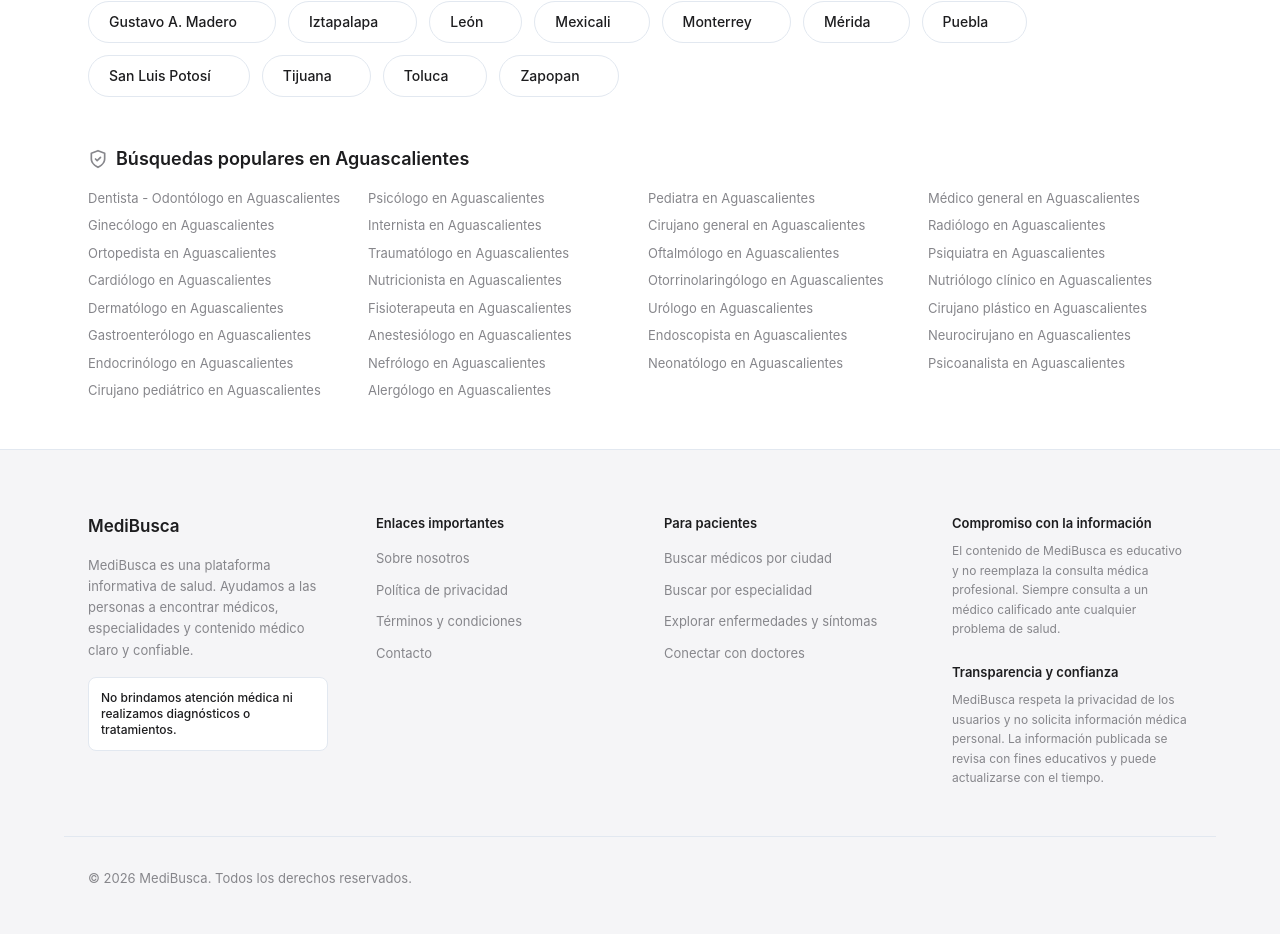
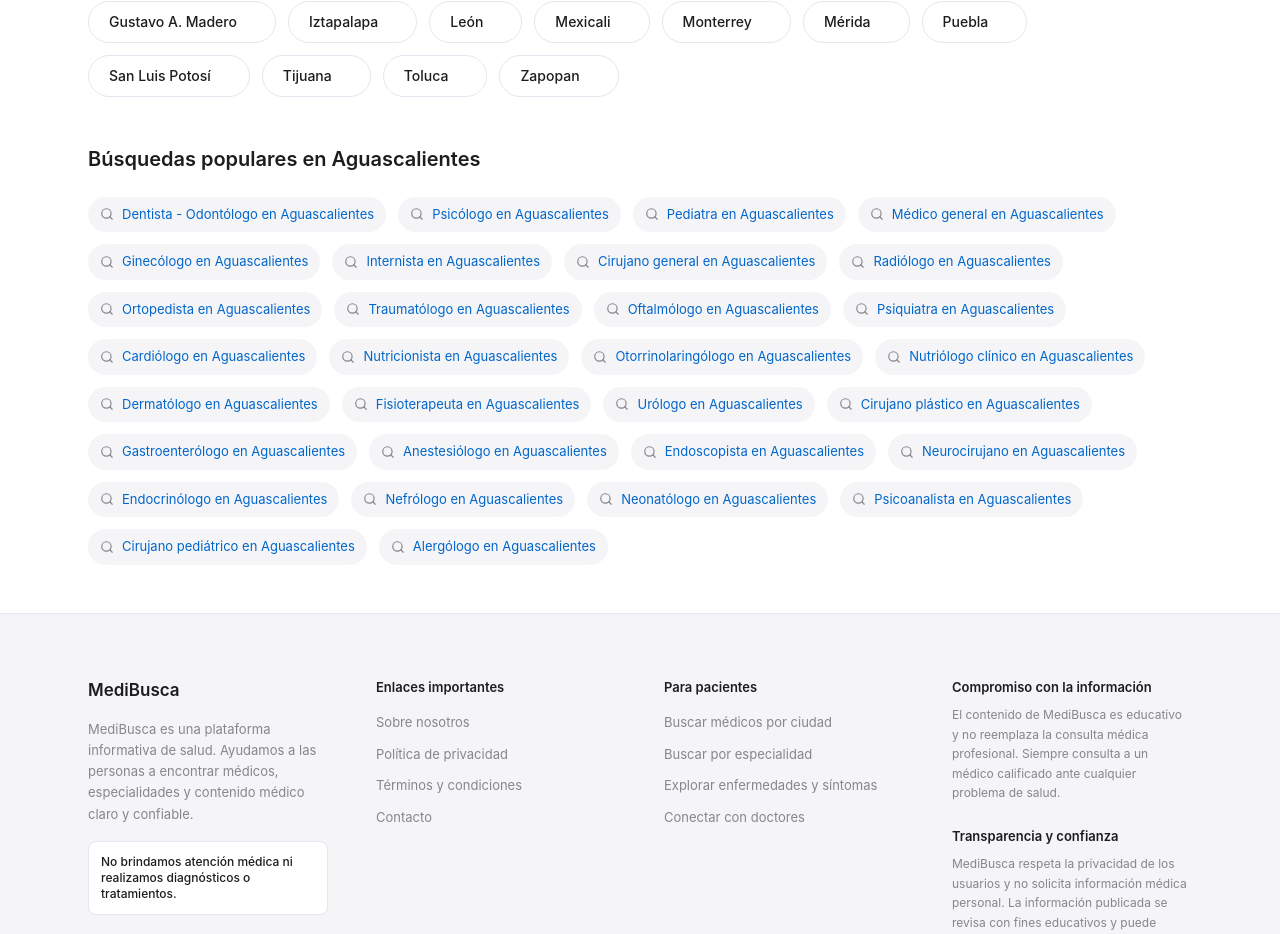
Before and after one commit to alicehocane/new-doctor, a React (Vite) app: page /doctores/aguascalientes in a window 1280 px wide. Shown: the part 2762-3696 px from the top of the page. Built offline with nearby package versions, Linux system fonts and the light colour scheme; no server answers; the database is empty.

Commit message:
update doctor page

```diff
--- a/app/doctores/[city]/page.tsx
+++ b/app/doctores/[city]/page.tsx
@@ -935,18 +935,18 @@ export default function CityPage({ params }: { params: { city: string } }) {
 
             {/* Popular Searches SEO Text Links */}
             <div>
-                 <h3 className="text-lg font-semibold text-[#1d1d1f] mb-4 flex items-center gap-2">
-                    <ShieldCheck className="w-5 h-5 text-[#86868b]" />
+                 <h3 className="text-xl font-semibold text-[#1d1d1f] mb-6 flex items-center gap-2">
                     Búsquedas populares en {cityName}
                 </h3>
-                <div className="grid grid-cols-2 md:grid-cols-3 lg:grid-cols-4 gap-x-4 gap-y-2">
+                <div className="flex flex-wrap gap-x-3 gap-y-3">
                     {GLOBAL_POPULAR_SPECIALTIES.map((spec, idx) => (
                         <Link
                             key={idx}
                             href={`/doctores/${citySlug}/${slugify(spec)}`}
-                            className="text-[13px] text-[#86868b] hover:text-[#0071e3] hover:underline truncate transition-colors"
+                            className="flex items-center gap-2 text-[14px] md:text-[13px] text-[#0066cc] bg-[#f5f5f7] px-3 py-2 rounded-full hover:bg-[#e8e8ed] transition-colors group"
                         >
-                            {spec} en {cityName}
+                          <Search className="w-3.5 h-3.5 text-[#86868b] group-hover:text-[#0066cc] transition-colors" />
+                          <span>{spec} en {cityName}</span>
                         </Link>
                     ))}
                 </div>
```
